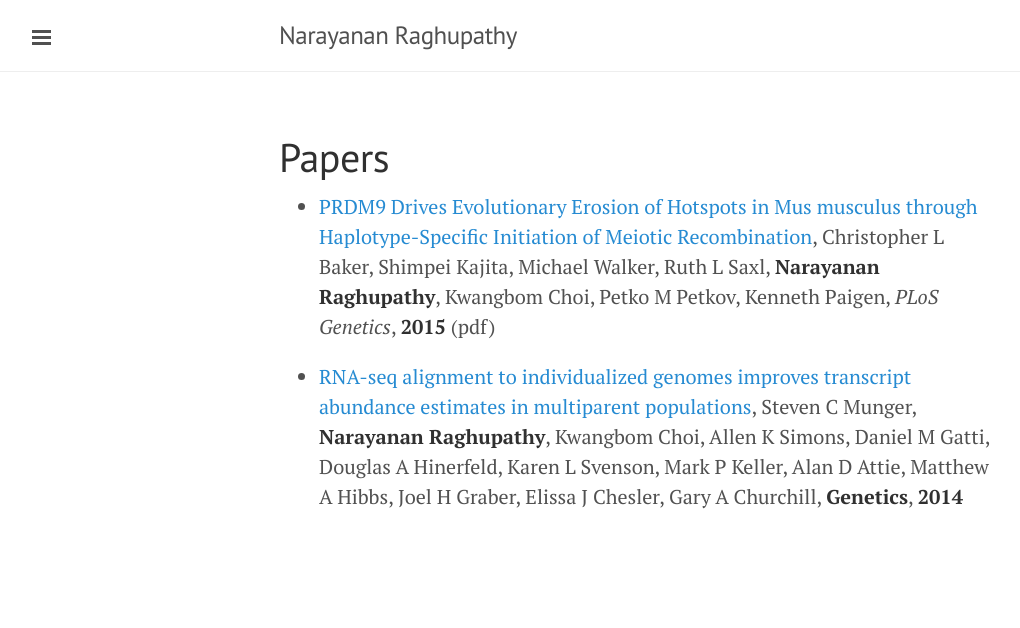
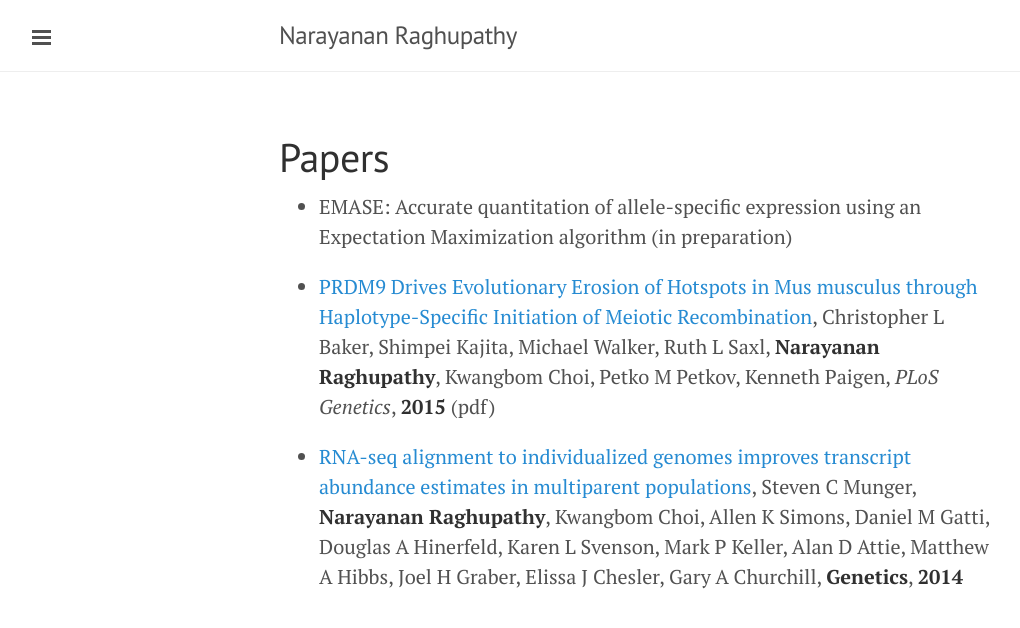
Before and after one commit to narayananr/narayananr.github.io, a Jekyll site: the page built from papers.md, in a window 1280 px wide. Shown: the top 628 px of the page, without its empty margins (1-1021 px from the left). Built offline with Jekyll 4.4.1, drawn with Linux system fonts in a browser that asks for light colours; Markdown is read by kramdown in place of the engine named in the settings.

```diff
--- a/papers.md
+++ b/papers.md
@@ -2,6 +2,7 @@
 layout: page
 title: Papers
 ---
+* EMASE: Accurate quantitation of allele-specific expression using an Expectation Maximization algorithm (in preparation)
 
 * [PRDM9 Drives Evolutionary Erosion of Hotspots in Mus musculus through Haplotype-Specific Initiation of Meiotic Recombination](http://journals.plos.org/plosgenetics/article?id=10.1371/journal.pgen.1004916#pgen-1004916-g007), Christopher L Baker, Shimpei Kajita, Michael Walker, Ruth L Saxl, **Narayanan Raghupathy**, Kwangbom Choi, Petko M Petkov, Kenneth Paigen, *PLoS Genetics*, **2015** (pdf)
 
```
Also changed, not shown: software.md (+2 -2 lines).
